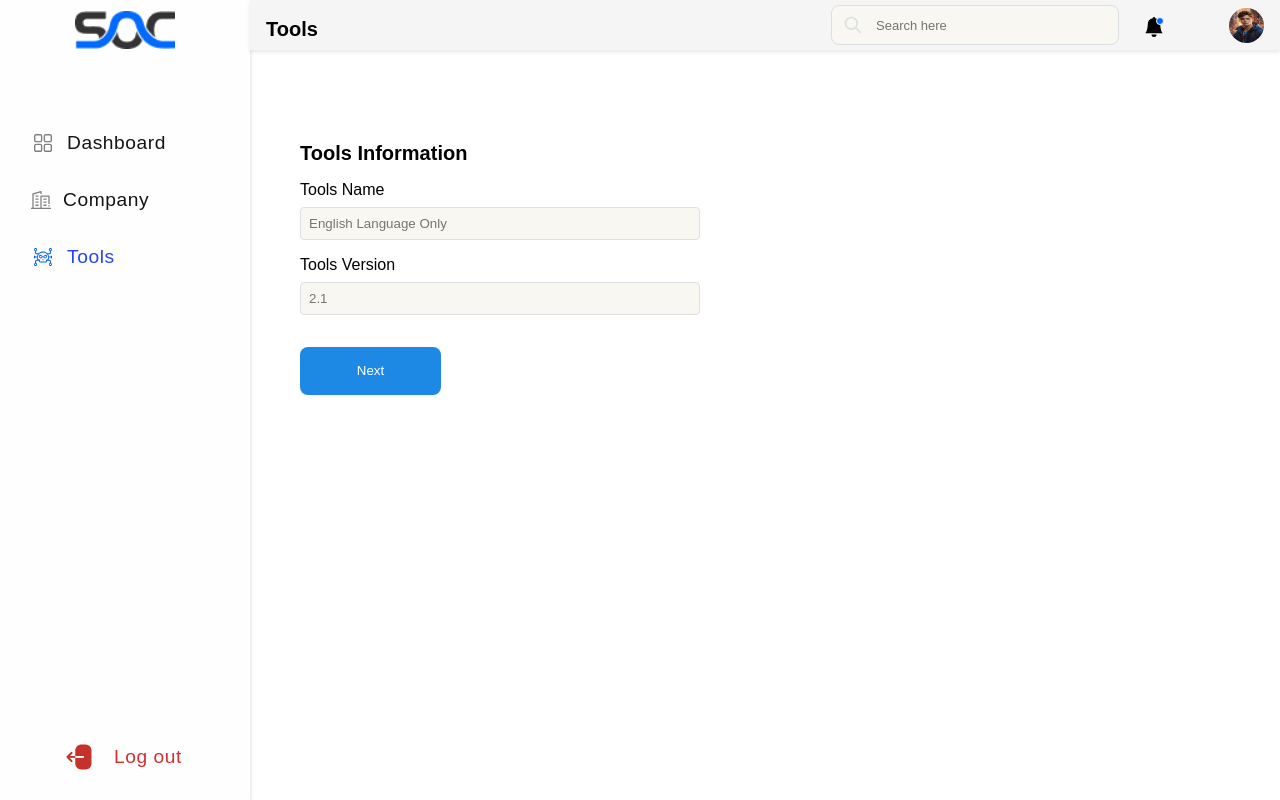
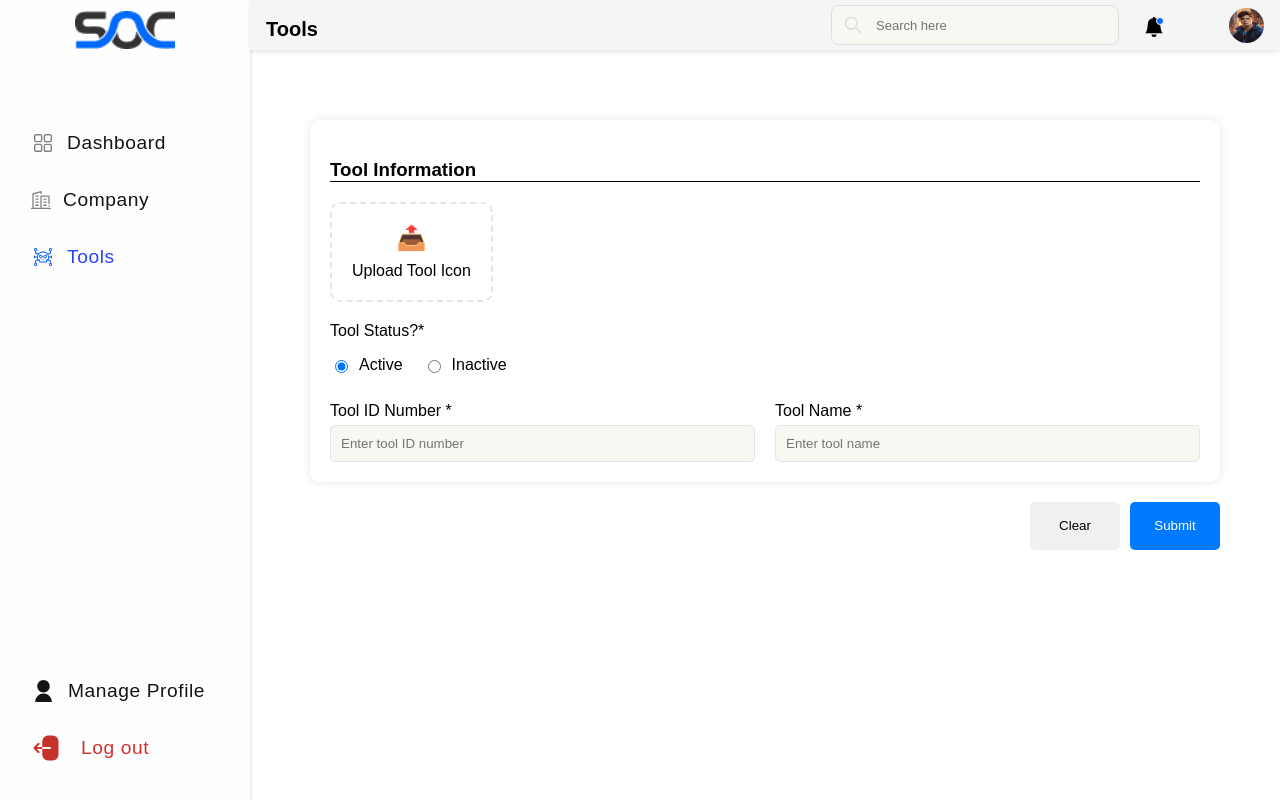
Before and after one commit to Faisal6454/SOC, a React (Vite) app: page /layout/tools in a window 1280 px wide. Both pictures are taken after a click on the button "+ Add Tools". Built offline with nearby package versions, Linux system fonts and the light colour scheme.

Commit message:
add new changes ui/ai

```diff
--- a/src/components/shared/sidebar/SideBar.css
+++ b/src/components/shared/sidebar/SideBar.css
@@ -65,17 +65,31 @@
 }
 
 .sidebar-footer {
+  display: flex;
+  flex-direction: column;
+  /* align-items: center; */
+  justify-content: end;
   padding: 0 14px 20px;
   font-size: larger;
+}
+
+.sidebar-footer.manage-profile {
+  display: flex;
+  align-items: center;
+  padding: 10px;
+  color: black; /* Make text color black */
+}
+
+.sidebar-footer.manage-profile.active-manage-profile {
+  background-color: lightgray;
+  color: black; /* Ensure text color remains black when active */
 }
 
 .sidebar-footer .logout {
   display: flex;
   align-items: center;
-  justify-content: center;
   height: 44px;
   border-radius: 8px;
-  margin-right: 4px;
   column-gap: 12px;
   letter-spacing: 0.03em;
   background: none;
--- a/src/components/shared/sidebar/SideBar.jsx
+++ b/src/components/shared/sidebar/SideBar.jsx
@@ -7,6 +7,7 @@ import Logo from "../../../assets/images/Logo.png";
 import DashboardIcon from "../../../assets/icons/dashboard.svg";
 import CompanyIcon from "../../../assets/icons/company.svg";
 import ToolsIcon from "../../../assets/icons/tools.svg";
+import { RiUserFill } from "react-icons/ri";
 import LogoutIcon from "../../../assets/icons/Logout.png";
 
 const Sidebar = () => {
@@ -56,15 +57,22 @@ const Sidebar = () => {
           </li>
         </ul>
       </div>
-      <div className="sidebar-footer">
-        <div
+      <ul className="sidebar-footer">
+        <li
+          className={`manage-profile ${activeLink === "/manage-profile" ? "active-manage-profile" : ""}`}
+          onClick={() => handleLinkClick("/manage-profile")}
+        >
+          <RiUserFill size={25} />
+          <NavLink to="/manage-profile">Manage Profile</NavLink>
+        </li>
+        <li
           className={`logout ${activeLink === "/logout" ? "active-logout" : ""}`}
           onClick={() => handleLinkClick("/logout")}
         >
           <img src={LogoutIcon} alt="Logout" />
           <NavLink to="/">Log out</NavLink>
-        </div>
-      </div>
+        </li>
+      </ul>
     </div>
   );
 };
--- a/src/pages/Otp/OTP.css
+++ b/src/pages/Otp/OTP.css
@@ -77,7 +77,7 @@
   color: white;
   background-color: #007bff;
   border: none;
-  border-radius: 8px;
+  border-radius: 50px;
   cursor: pointer;
   transition: background-color 0.3s;
 }
@@ -87,13 +87,17 @@
 }
 
 .back-btn {
+  text-decoration: none;
   display: flex;
   align-items: center;
   justify-content: center;
   gap: 1rem;
+  padding: 0.8rem;
   font-size: 1rem;
-  border-radius: 8px;
+  border-radius: 50px;
   cursor: pointer;
+  color: #000;
+  background: #2222220D;
   transition: background-color 0.3s;
 }
 
--- a/src/pages/Otp/OTP.jsx
+++ b/src/pages/Otp/OTP.jsx
@@ -1,5 +1,5 @@
 import React, { useState } from 'react';
-import { useNavigate } from 'react-router-dom';
+import { Link, useNavigate } from 'react-router-dom';
 import './OTP.css';
 
 import Logo from "../../assets/images/Logo.png";
@@ -56,10 +56,10 @@ const Otp = () => {
             <button type="submit" className="submit-btn">
               Verified
             </button>
-            <button type="submit" className="back-btn">
+            <Link to="/" type="submit" className="back-btn">
               <IoArrowBack size={25} />
               Back
-            </button>
+            </Link>
           </form>
         </div>
       </div>
--- a/src/pages/password/Style.css
+++ b/src/pages/password/Style.css
@@ -98,7 +98,8 @@
   /* background-color: #6c757d; */
   color: #000;
   background: rgba(34, 34, 34, 0.05);
-
+  margin-top: 2rem;
+  padding: 1rem;
 }
 
 .right .back-btn svg {
--- a/src/pages/tools/Tools.css
+++ b/src/pages/tools/Tools.css
@@ -3,6 +3,15 @@
     justify-content: flex-end;
     margin-bottom: 20px;
   } */
+
+  .tool-icon {
+    width: 35px;
+    height: 35px;
+    padding: 4px;
+    background-color: #006AFF;
+    color: #fff;
+    border-radius: 50px;
+  }
 
   .add-tools-btn {
   background-color: #006AFF;
--- a/src/pages/tools/Tools.jsx
+++ b/src/pages/tools/Tools.jsx
@@ -1,23 +1,24 @@
-import React, { useState } from "react";
-import "./Tools.css";
-import { FiRefreshCw, FiDownload } from "react-icons/fi"; // Importing icons
-import logo from "../../assets/icons/ToolsIcon.png";
-import { PiPencilSimpleLineFill } from "react-icons/pi";
-import { RiDeleteBin4Fill } from "react-icons/ri";
-import AddTools from "./addtools/AddTools"; // Import your AddTools component
+import React, { useState } from 'react';
+import { FiRefreshCw, FiDownload } from 'react-icons/fi';
+import { PiPencilSimpleLineFill } from 'react-icons/pi';
+import { RiDeleteBin4Fill } from 'react-icons/ri';
+import AddTools from './addtools/AddTools';
+import './Tools.css';
+import defaultLogo from '../../assets/Dashboard/driver.png'; // Import the default icon
 
 const Tools = (props) => {
-  const [activeFilter, setActiveFilter] = useState("All");
+  const [tools, setTools] = useState([]);
+  const [activeFilter, setActiveFilter] = useState('All');
   const [isSpinning, setIsSpinning] = useState(false);
   const [showDropdown, setShowDropdown] = useState(false);
-  const [showAddToolsForm, setShowAddToolsForm] = useState(false); // State to control form visibility
+  const [showAddToolsForm, setShowAddToolsForm] = useState(false);
 
   const handleRefreshClick = () => {
     setIsSpinning(true);
     setTimeout(() => {
       setIsSpinning(false);
       // Add your refresh logic here
-    }, 1000); // Adjust timeout duration as needed
+    }, 1000);
   };
 
   const handleExport = (format) => {
@@ -25,52 +26,26 @@ const Tools = (props) => {
     // Add your export logic here
   };
 
-  const handleAddTool = () => {
-    console.log("Add tool logic here");
-    // Add your add tool logic here
+  const handleAddTool = (toolData) => {
+    setTools([...tools, toolData]);
+    setShowAddToolsForm(false);
   };
 
   const handleDeleteTool = (index) => {
-    console.log(`Deleting tool at index ${index}`);
-    // Add your delete tool logic here
+    setTools(tools.filter((_, i) => i !== index));
   };
 
   const defaultTools = [
-    {
-      tname: "Tools 1",
-      tidnumber: "#SOC11",
-      status: "Active",
-    },
-    {
-      tname: "Tools 2",
-      tidnumber: "#SOC12",
-      status: "Inactive",
-    },
-    {
-      tname: "Tools 3",
-      tidnumber: "#SOC13",
-      status: "Active",
-    },
-    // Add more default tools as needed
+    { tname: 'Tools 1', tidnumber: '#SOC11', status: 'Active', icon: defaultLogo },
+    { tname: 'Tools 2', tidnumber: '#SOC12', status: 'Inactive', icon: defaultLogo },
+    { tname: 'Tools 3', tidnumber: '#SOC13', status: 'Active', icon: defaultLogo },
   ];
 
-  // Using tools prop if passed, otherwise defaultTools
-  const tools = [...defaultTools, ...(props.tools || [])];
+  const allTools = [...defaultTools, ...tools];
+  const filteredTools = allTools.filter((tool) => activeFilter === 'All' || tool.status === activeFilter);
 
-  const filteredTools = tools.filter((tool) => {
-    if (activeFilter === "All") return true;
-    return tool.status === activeFilter;
-  });
-
-  // Conditionally render AddTools component if showAddToolsForm is true
   if (showAddToolsForm) {
-    return (
-      <AddTools
-        setCustomer={props.setCustomer}
-        customer={props.customer}
-        setAddCustomer={setShowAddToolsForm} // pass state setter to AddTools component
-      />
-    );
+    return <AddTools onAddTool={handleAddTool} />;
   }
 
   return (
@@ -78,72 +53,27 @@ const Tools = (props) => {
       <div className="main-content">
         <div className="c-btn">
           <div className="filter-btns">
-            <button
-              className={`filter-btn ${activeFilter === "All" ? "active" : ""}`}
-              onClick={() => setActiveFilter("All")}
-            >
-              All
-            </button>
-            <button
-              className={`filter-btn ${
-                activeFilter === "Active" ? "active" : ""
-              }`}
-              onClick={() => setActiveFilter("Active")}
-            >
-              Active
-            </button>
-            <button
-              className={`filter-btn ${
-                activeFilter === "Inactive" ? "active" : ""
-              }`}
-              onClick={() => setActiveFilter("Inactive")}
-            >
-              Inactive
-            </button>
+            <button className={`filter-btn ${activeFilter === 'All' ? 'active' : ''}`} onClick={() => setActiveFilter('All')}>All</button>
+            <button className={`filter-btn ${activeFilter === 'Active' ? 'active' : ''}`} onClick={() => setActiveFilter('Active')}>Active</button>
+            <button className={`filter-btn ${activeFilter === 'Inactive' ? 'active' : ''}`} onClick={() => setActiveFilter('Inactive')}>Inactive</button>
           </div>
           <div className="ref-sec">
-            <button
-              className={`refresh-btn ${isSpinning ? "spinning" : ""}`}
-              onClick={handleRefreshClick}
-            >
+            <button className={`refresh-btn ${isSpinning ? 'spinning' : ''}`} onClick={handleRefreshClick}>
               <FiRefreshCw size={16} />
             </button>
             <div className="export-btn-container">
-              <button
-                className="export-btn"
-                onClick={() => setShowDropdown(!showDropdown)}
-              >
+              <button className="export-btn" onClick={() => setShowDropdown(!showDropdown)}>
                 <FiDownload size={16} /> Export
               </button>
               {showDropdown && (
                 <div className="export-dropdown">
-                  <button
-                    className="export-option"
-                    onClick={() => handleExport("PDF")}
-                  >
-                    Export PDF
-                  </button>
-                  <button
-                    className="export-option"
-                    onClick={() => handleExport("Excel")}
-                  >
-                    Export Excel
-                  </button>
-                  <button
-                    className="export-option"
-                    onClick={() => handleExport("Doc")}
-                  >
-                    Export Doc
-                  </button>
+                  <button className="export-option" onClick={() => handleExport('PDF')}>Export PDF</button>
+                  <button className="export-option" onClick={() => handleExport('Excel')}>Export Excel</button>
+                  <button className="export-option" onClick={() => handleExport('Doc')}>Export Doc</button>
                 </div>
               )}
             </div>
-            <button
-              className="add-tools-btn add-company-btn"
-              onClick={() => setShowAddToolsForm(true)} // Show form when clicked
-            >
-              + Add Tools
-            </button>
+            <button className="add-tools-btn add-company-btn" onClick={() => setShowAddToolsForm(true)}>+ Add Tools</button>
           </div>
         </div>
         <div className="tools-list-container">
@@ -151,7 +81,7 @@ const Tools = (props) => {
             <table className="table">
               <thead>
                 <tr>
-                  <th>Tools Icon</th> {/* Icon for "No." */}
+                  <th>Tools Icon</th>
                   <th>Tools Name</th>
                   <th>Tools ID Number</th>
                   <th>Status</th>
@@ -159,35 +89,18 @@ const Tools = (props) => {
                 </tr>
               </thead>
               <tbody>
-                {filteredTools.map((t, index) => (
+                {filteredTools.map((tool, index) => (
                   <tr key={index}>
-                    <td data-label="Icon">
-                      <img src={logo} alt="icon" />
-                    </td>
-                    <td data-label="Tools Name">{t.tname}</td>
-                    <td data-label="Tools ID">{t.tidnumber}</td>
-                    <td
-                      data-label="Status"
-                      className={`status ${
-                        t.status ? t.status.toLowerCase() : ""
-                      }`}
-                    >
+                    <td data-label="Icon"><img src={tool.icon} alt="icon" className="tool-icon" /></td>
+                    <td data-label="Tools Name">{tool.tname}</td>
+                    <td data-label="Tools ID Number">{tool.tidnumber}</td>
+                    <td data-label="Status" className={`status ${tool.status.toLowerCase()}`}>
                       <span className="status-dot"></span>
-                      {t.status}
+                      {tool.status}
                     </td>
                     <td className="details-cell" data-label="Actions">
-                      <button
-                        className="details-button"
-                        onClick={handleAddTool}
-                      >
-                        <PiPencilSimpleLineFill />
-                      </button>
-                      <button
-                        className="details-button delete"
-                        onClick={() => handleDeleteTool(index)}
-                      >
-                        <RiDeleteBin4Fill />
-                      </button>
+                      <button className="details-button" onClick={() => { /* edit tool logic */ }}><PiPencilSimpleLineFill /></button>
+                      <button className="details-button delete" onClick={() => handleDeleteTool(index)}><RiDeleteBin4Fill /></button>
                     </td>
                   </tr>
                 ))}
--- a/src/pages/tools/addtools/AddTools.css
+++ b/src/pages/tools/addtools/AddTools.css
@@ -1,65 +1,134 @@
-/* ToolsForm.css */
-.tools-container {
-  /* padding: 16px; */
-  max-width: 100%;
-  margin: 10px;
-  border-radius: 8px;
-  /* background-color: #ffffff; */
-  /* border: 1px solid #e0e0e0; */
-  margin-top: 25px;
+/* src/AddToolForm.css */
+
+
+.add-tool-form {
+  /* width: 80%; */
+  margin: auto;
+  padding: 40px;
+  border-radius: 10px;
 }
 
-form {
+h3 {
+  text-align: left;
+  margin-bottom: 20px;
+  border-bottom:1px solid #000;
+}
+
+.tools-form-container {
   display: flex;
   flex-direction: column;
-  gap: 32px;
-  padding: 20px;
+  gap: 20px;
 }
 
-h2 {
-  font-size: 1.25rem;
-  font-weight: bold;
-  margin-bottom: 16px;
+.tool-info {
+  padding: 20px;
+  background-color: #fff;
+  box-shadow: 0 0 10px rgba(0, 0, 0, 0.1);
+  /* border: 1px solid #e5e5e5; */
+  border-radius: 10px;
 }
 
-.tools-grid {
-  display: grid;
-  grid-template-columns: 1fr;
-  gap: 16px;
+.tool-info h3 {
+  margin-bottom: 20px;
 }
 
-.form-group {
+.upload-section {
+  display: flex;
+  /* justify-content: center; */
+  margin-bottom: 20px;
+}
+
+.upload-box {
+  display: flex;
+  flex-direction: column;
+  align-items: center;
+  padding: 20px;
+  border: 2px dashed #e5e5e5;
+  border-radius: 10px;
+  cursor: pointer;
+  transition: border-color 0.3s;
+}
+
+.upload-box:hover {
+  border-color: #ccc;
+}
+
+.upload-icon {
+  font-size: 24px;
+  margin-bottom: 10px;
+}
+
+.upload-input {
+  display: none;
+}
+
+.status-section {
+  margin-bottom: 20px;
+}
+
+.status-options {
+  display: flex;
+  gap: 20px;
+}
+
+.status-options label {
+  display: flex;
+  align-items: center;
+  justify-content: center;
+  gap: 0.5rem;
+  margin-top: 1rem;
+}
+
+.input-section {
+  display: flex;
+  gap: 20px;
+}
+
+.input-group {
+  flex: 1;
   display: flex;
   flex-direction: column;
 }
 
-label {
-  font-weight: medium;
-  margin-bottom: 8px;
+.input-group label {
+  margin-bottom: 5px;
 }
 
-.tools-input {
-  width: 100%;
-  max-width: 400px !important;
-  padding: 8px;
-  border: 1px solid #e0e0e0;
-  border-radius: 4px;
-  box-sizing: border-box;
+.input-group input {
+  padding: 10px;
+  border: 1px solid #e5e5e5;
+  border-radius: 5px;
+}
+
+.form-buttons {
+  display: flex;
+  justify-content: flex-end;
+  gap: 10px;
+}
+
+.clear-button,
+.submit-button {
+  width: 90px;
+  padding: 10px 20px;
+  border: none;
+  border-radius: 5px;
+  cursor: pointer;
+  transition: background-color 0.3s;
+}
+
+.clear-button {
+  background-color: #f0f0f0;
+}
+
+.clear-button:hover {
+  background-color: #e0e0e0;
 }
 
 .submit-button {
-  width: 100%;
-  max-width: 141px;
-  height: 48px;
-  border-radius: 8px;
-  padding: 12px 50px;
-  align-self: flex-start;
-  background-color: #1e88e5;
-  color: #ffffff;
+  background-color: #007bff;
+  color: #fff;
 }
 
-@media (min-width: 768px) {
-  .tools-input {
-    width: 100%;
-  }
+.submit-button:hover {
+  background-color: #0056b3;
 }
--- a/src/pages/tools/addtools/AddTools.jsx
+++ b/src/pages/tools/addtools/AddTools.jsx
@@ -1,69 +1,120 @@
 import React, { useState } from 'react';
-import "../Tools.css"
+import "../Tools.css";
 import "./AddTools.css";
 
 const AddTools = (props) => {
+  const [toolStatus, setToolStatus] = useState('active');
+  const [toolId, setToolId] = useState('');
+  const [toolName, setToolName] = useState('');
+  const [toolIcon, setToolIcon] = useState(null);
+  const [toolIconURL, setToolIconURL] = useState(''); // State to store the image URL
 
-    const [formData, setFormData] = useState({
-      tname: "",
-      version: "",
-      state: "",
-    });
+  const handleStatusChange = (event) => {
+    setToolStatus(event.target.value);
+  };
 
-  const handleChange = (event) => {
-    console.log("event",event.target)
-    const { name, value } = event.target;
-    setFormData((prevFormData) => ({ ...prevFormData, [name]: value }));
+  const handleFileChange = (event) => {
+    const file = event.target.files[0];
+    setToolIcon(file);
+    setToolIconURL(URL.createObjectURL(file)); // Create a URL for the image
   };
 
   const handleSubmit = (event) => {
     event.preventDefault();
-    // alert(`Name: ${formData}, `
-    // );
+    const toolData = {
+      id: toolId,
+      name: toolName,
+      status: toolStatus,
+      icon: toolIconURL, // Use the URL for the image
+    };
+    props.onAddTool(toolData); // Pass the tool data to the parent component
+    clearForm();
+  };
 
-    const data = {
-      tname: formData.tname,
-      version: formData.version,
-      status: "pending",
-    };
-
-    props.setCustomer([...props.customer, data]);
-    props.setAddCustomer(false)
-    console.log("customer",props.customer)
-
-};
-console.log("customer",props.customer)
-
-
-
-
+  const clearForm = () => {
+    setToolId('');
+    setToolName('');
+    setToolStatus('active');
+    setToolIcon(null);
+    setToolIconURL(''); // Clear the image URL
+  };
 
   return (
     <>
-
-      <div className="main-content">
-
-      <div className="tools-container">
-      <form onSubmit={handleSubmit}>
-      <section>
-          <h2>Tools Information</h2>
-          <div className="tools-grid">
-            <div className="form-group">
-              <label>Tools Name</label>
-              <input type="text" placeholder="English Language Only" id="tname" name="tname" value={formData.tname} onChange={handleChange} className="tools-input" />
+      <div className="add-tool-form">
+        <form className="tools-form-container" onSubmit={handleSubmit}>
+          <div className="tool-info">
+            <h3>Tool Information</h3>
+            <div className="upload-section">
+              <div className="upload-box">
+                <span className="upload-icon">📤</span>
+                <span>Upload Tool Icon</span>
+                <input
+                  type="file"
+                  className="upload-input"
+                  onChange={handleFileChange}
+                />
+              </div>
+              {toolIconURL && (
+                <img src={toolIconURL} alt="Tool Icon" className="preview-icon" />
+              )}
             </div>
-            <div className="form-group">
-              <label>Tools Version</label>
-              <input type="text" placeholder="2.1" id="version" name="version"  value={formData.version} onChange={handleChange} className="tools-input" />
+            <div className="status-section">
+              <label>Tool Status?*</label>
+              <div className="status-options">
+                <label>
+                  <input
+                    type="radio"
+                    value="active"
+                    checked={toolStatus === 'active'}
+                    onChange={handleStatusChange}
+                  />
+                  Active
+                </label>
+                <label>
+                  <input
+                    type="radio"
+                    value="inactive"
+                    checked={toolStatus === 'inactive'}
+                    onChange={handleStatusChange}
+                  />
+                  Inactive
+                </label>
+              </div>
+            </div>
+            <div className="input-section">
+              <div className="input-group">
+                <label>Tool ID Number *</label>
+                <input
+                  type="text"
+                  placeholder="Enter tool ID number"
+                  value={toolId}
+                  onChange={(e) => setToolId(e.target.value)}
+                />
+              </div>
+              <div className="input-group">
+                <label>Tool Name *</label>
+                <input
+                  type="text"
+                  placeholder="Enter tool name"
+                  value={toolName}
+                  onChange={(e) => setToolName(e.target.value)}
+                />
+              </div>
             </div>
           </div>
-      </section>
-      <button type="submit" className="submit-button">Next</button>
-      </form>
-      </div>
+          <div className="form-buttons">
+            <button type="button" className="clear-button" onClick={clearForm}>
+              Clear
+            </button>
+            <button type="submit" className="submit-button">
+              Submit
+            </button>
+          </div>
+        </form>
       </div>
     </>
-  )
+  );
 }
 
-export default AddTools
+export default AddTools;
```
Also changed, not shown: src/pages/password/ForgotPassword.jsx (+5 -5 lines), src/assets/Dashboard/driver.png.
